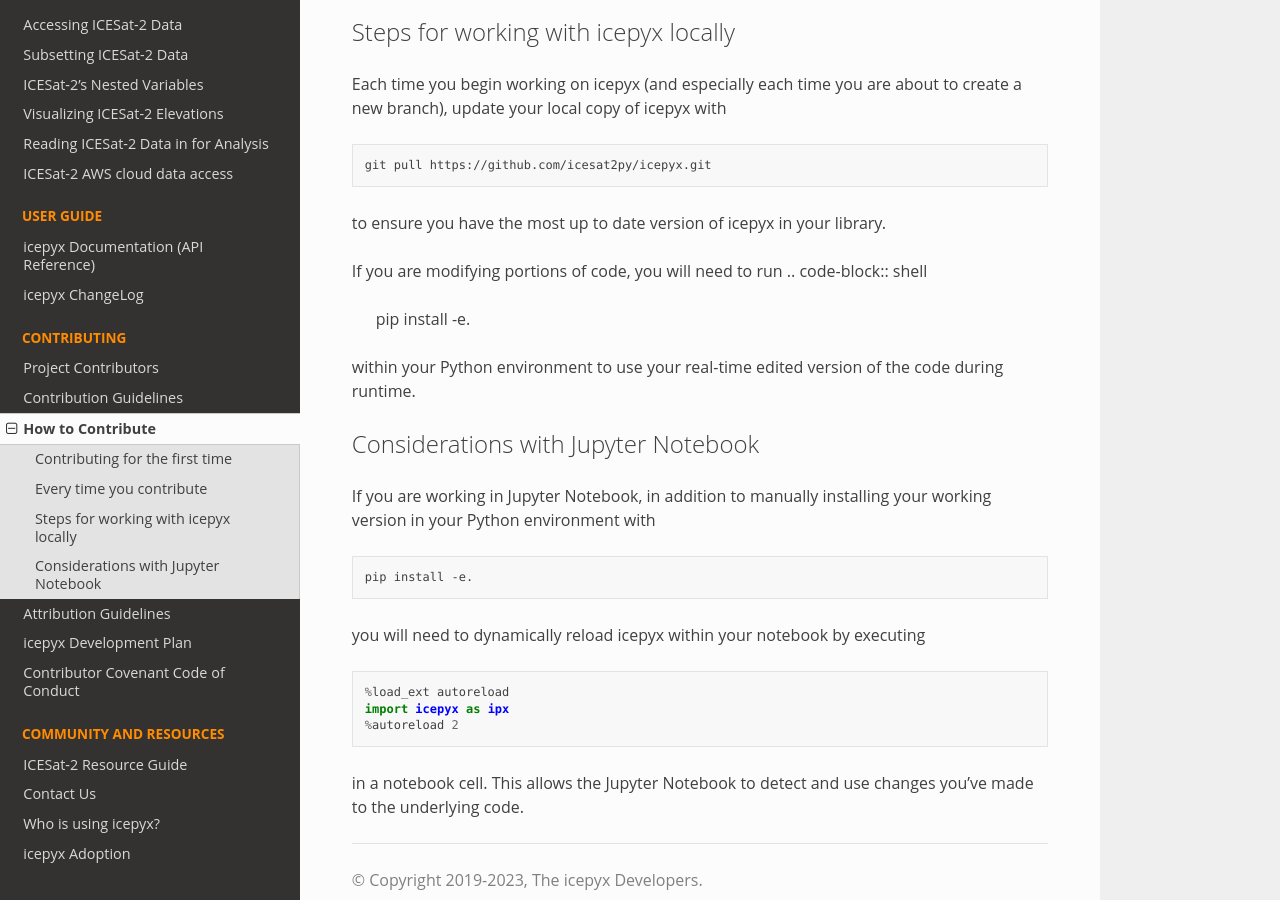
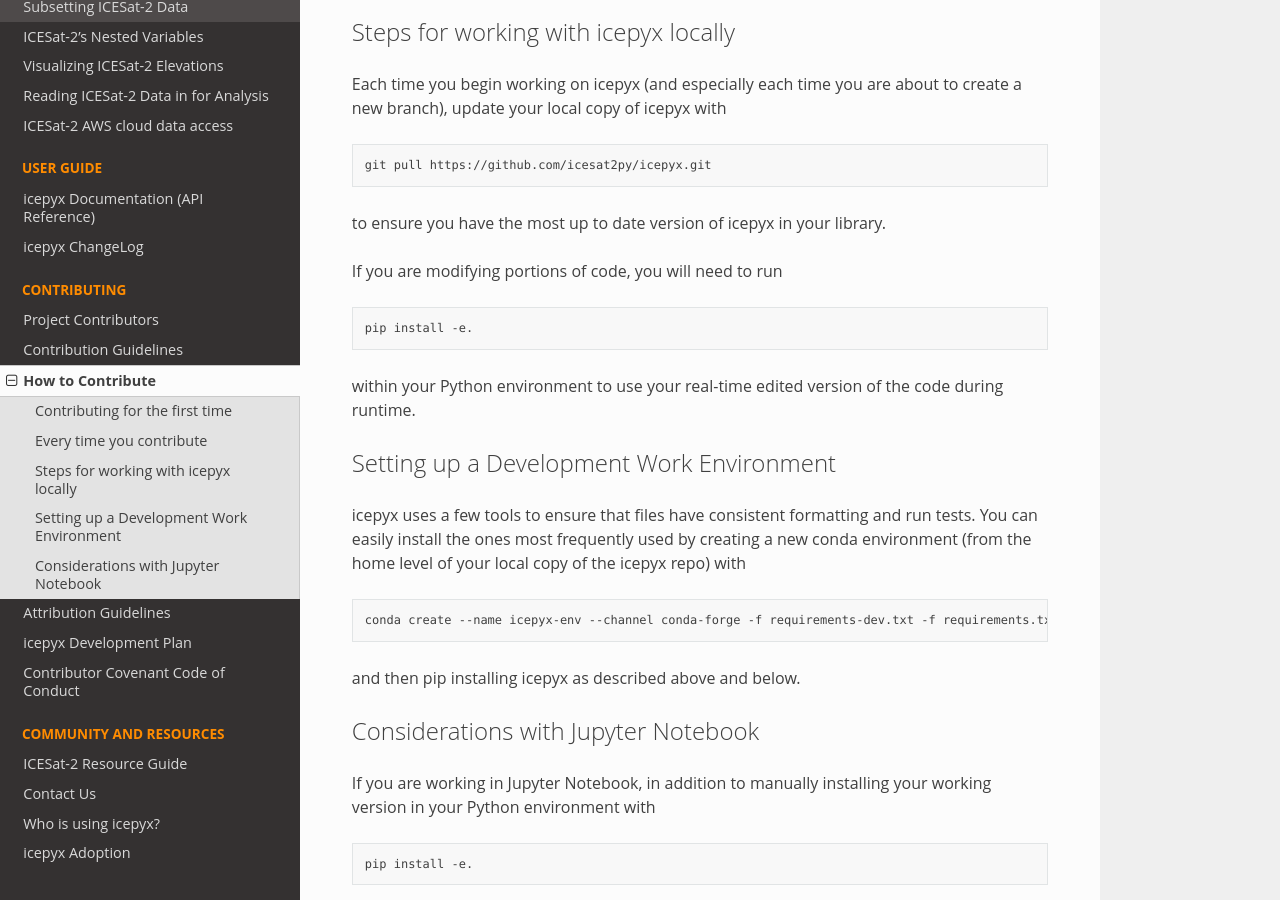
Before and after one commit to icesat2py/icepyx, a Sphinx documentation site: the page built from doc/source/contributing/how_to_contribute.rst, in a window 1280 px wide and 900 px high, scrolled down 1428 px. Built offline with Sphinx 7.4.7 and the Read the Docs theme 2.0.0, drawn with Linux system fonts in a browser that asks for light colours; the version number could not be read and is left out.

Commit message:
add notes on install dev requirements

```diff
--- a/doc/source/contributing/how_to_contribute.rst
+++ b/doc/source/contributing/how_to_contribute.rst
@@ -75,11 +75,25 @@
 
 
 If you are modifying portions of code, you will need to run
+
 .. code-block:: shell
 
     pip install -e.
 
 within your Python environment to use your real-time edited version of the code during runtime.
+
+
+Setting up a Development Work Environment
+-----------------------------------------
+
+icepyx uses a few tools to ensure that files have consistent formatting and run tests.
+You can easily install the ones most frequently used by creating a new conda environment (from the home level of your local copy of the icepyx repo) with
+
+.. code-block:: shell
+
+    conda create --name icepyx-env --channel conda-forge -f requirements-dev.txt -f requirements.txt
+
+and then pip installing icepyx as described above and below.
 
 
 Considerations with Jupyter Notebook
```
